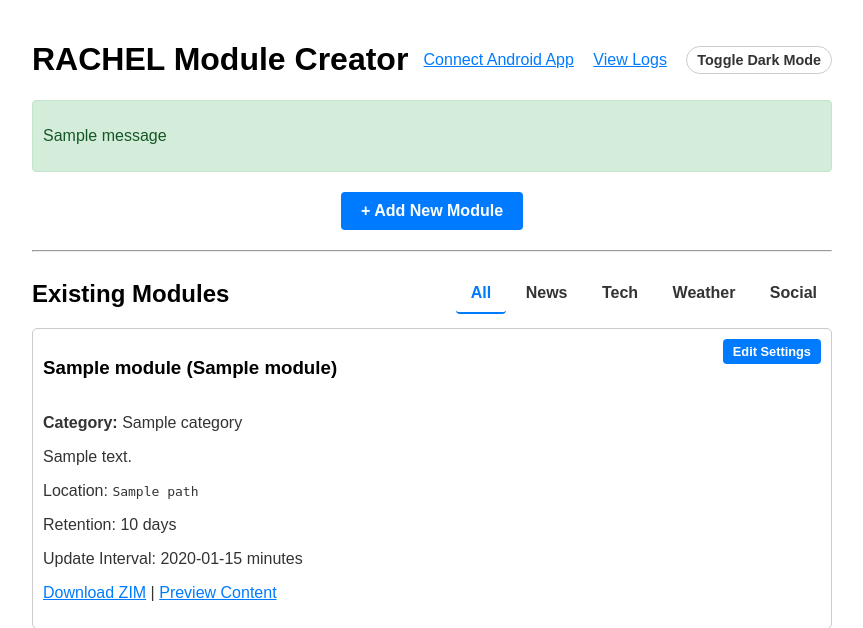
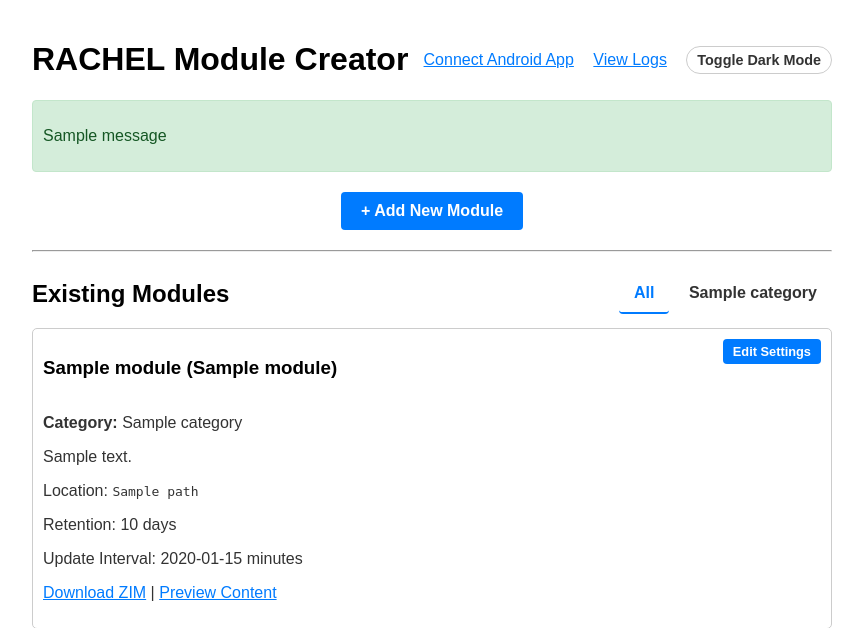
Before and after one commit to sprillex/The-Bindery, a Flask app: template src/templates/index.html in a window 1280 px wide. Shown: the top 628 px of the page, without its empty margins (208-1071 px from the left). Run offline with Flask 3, Linux system fonts and the light colour scheme; the template is opened without the code that fills it: most values are stand-ins (such as "Sample title", 1, 10 or a date in 2020); one stand-in notice (Sample message) is shown.

Commit message:
Implement dynamic category tabs on dashboard
Updates `src/server.py` to calculate the list of active categories from existing modules (plus defaults) and passes this list to the template. Modifies `src/templates/index.html` to dynamically render tab buttons for these categories instead of using a hardcoded list. Also cleans up a duplicate route definition in `server.py`.

```diff
--- a/src/server.py
+++ b/src/server.py
@@ -404,7 +404,12 @@ def index():
 
     qr_code_img = security.generate_qr_code_image(local_ip, port, fingerprint)
 
-    return render_template('index.html', modules=modules, qr_code_img=qr_code_img)
+    # Calculate categories (union of used and default)
+    used_categories = set(m['category'] for m in modules if m.get('category'))
+    default_categories = {'News', 'Tech', 'Weather', 'Social'}
+    all_categories = sorted(list(used_categories.union(default_categories)))
+
+    return render_template('index.html', modules=modules, qr_code_img=qr_code_img, categories=all_categories)
 
 @app.route('/add')
 def add_module():
@@ -534,36 +539,6 @@ def delete_module(module_name):
 
     return redirect(url_for('index'))
 
-@app.route('/delete_module/<module_name>', methods=['POST'])
-def delete_module(module_name):
-    module_name = secure_filename(module_name)
-    module_path = os.path.join(MODULES_DIR, module_name)
-
-    if not os.path.exists(module_path) or not os.path.isdir(module_path):
-        flash("Module not found.")
-        return redirect(url_for('index'))
-
-    # Remove from active updates if present
-    with active_updates_lock:
-        if module_name in active_updates:
-            del active_updates[module_name]
-
-    try:
-        shutil.rmtree(module_path)
-
-        # Cleanup private config
-        with config_lock:
-            config = load_config()
-            if module_name in config:
-                del config[module_name]
-                save_config(config)
-
-        flash(f"Module '{module_name}' deleted successfully.")
-    except Exception as e:
-        flash(f"Error deleting module: {e}")
-
-    return redirect(url_for('index'))
-
 @app.route('/modules/<path:filename>')
 def serve_module(filename):
     return send_from_directory(MODULES_DIR, filename)
--- a/src/templates/index.html
+++ b/src/templates/index.html
@@ -170,10 +170,9 @@
         <h2>Existing Modules</h2>
         <div class="tabs">
             <button class="tab-btn active" onclick="filterModules('All', this)">All</button>
-            <button class="tab-btn" onclick="filterModules('News', this)">News</button>
-            <button class="tab-btn" onclick="filterModules('Tech', this)">Tech</button>
-            <button class="tab-btn" onclick="filterModules('Weather', this)">Weather</button>
-            <button class="tab-btn" onclick="filterModules('Social', this)">Social</button>
+            {% for category in categories %}
+            <button class="tab-btn" onclick="filterModules('{{ category }}', this)">{{ category }}</button>
+            {% endfor %}
         </div>
     </div>
 
```
